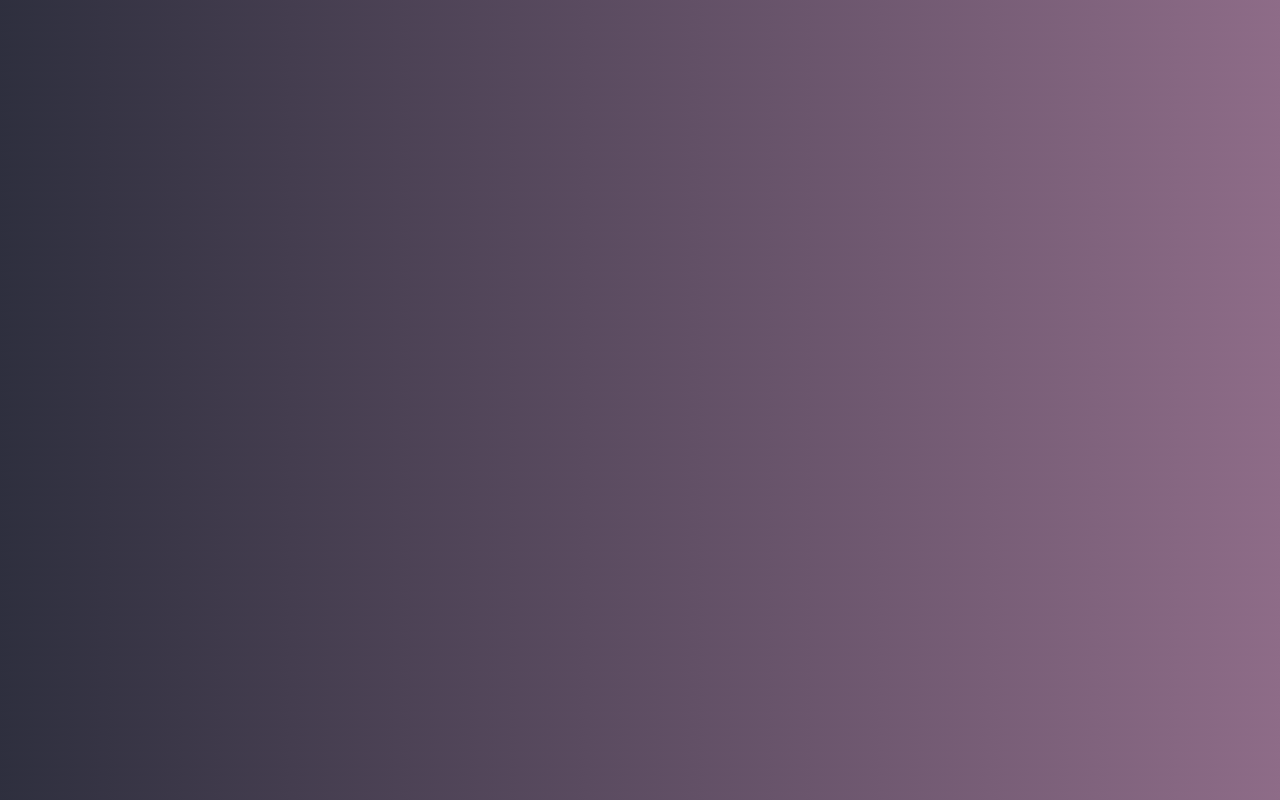
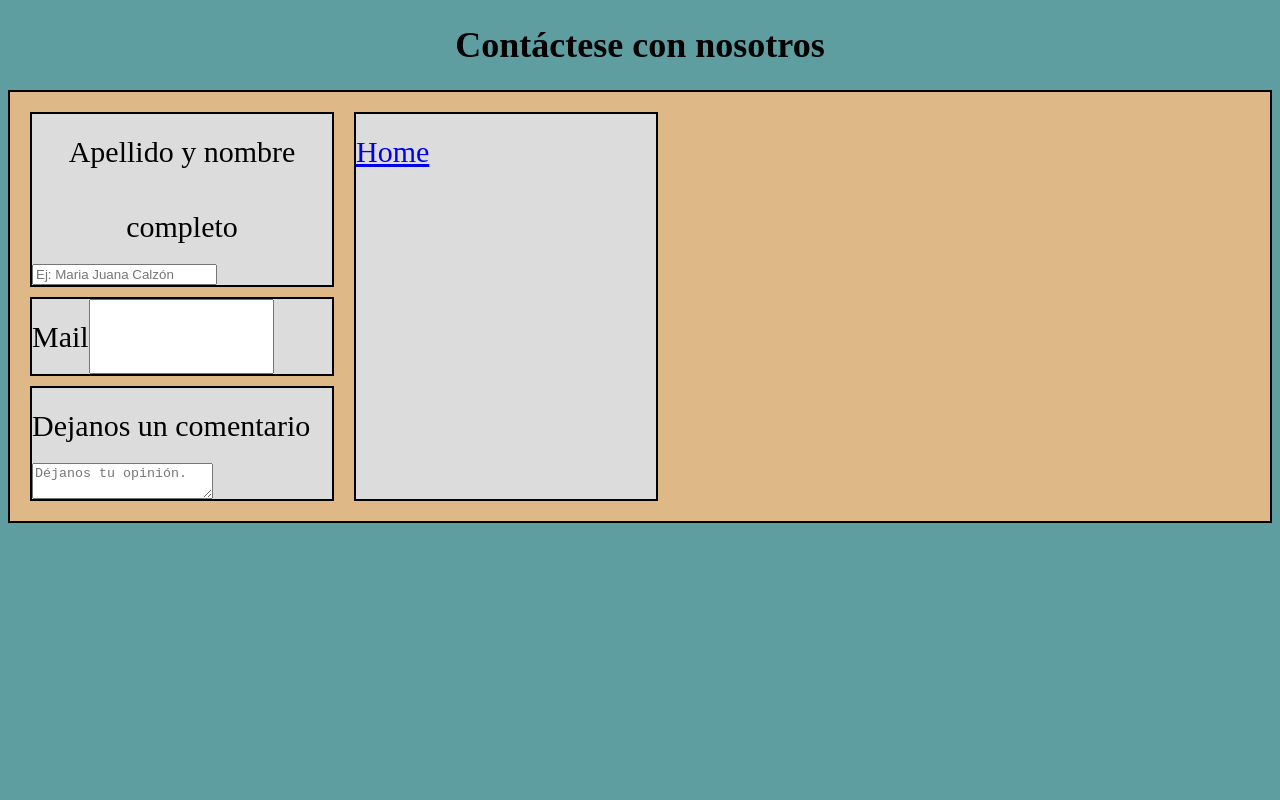
Before and after one commit to SantiagoDouton/Ejemplo, a plain HTML site: page contacto.html in a window 1280 px wide. Drawn offline with Linux system fonts and the light colour scheme.

Commit message:
Trabajo para el martes actualizado

```diff
--- a/contacto.html
+++ b/contacto.html
@@ -8,6 +8,21 @@
     <link rel="stylesheet" href="./css/style.css">
 </head>
 <body>
-
+    <div id="titulo-formulario"><h1>Contáctese con nosotros</h1></div>
+        <div class="form-container">
+    <form action="información-del-usuario" class="formulario">
+            <div>
+                <label for="nombre">Apellido y nombre completo</label><input type="text" id="nombre" name="nombre" placeholder="Ej: Maria Juana Calzón">
+            </div>
+            <div>
+                <label for="nombre">Mail</label><input type="email">
+            </div>
+            <div>
+                <label for="nombre">Dejanos un comentario</label><textarea placeholder="Déjanos tu opinión." id="comentario" name="comentario"></textarea>
+            </div>
+    </form>
+        <div class="home">
+            <a href="http://127.0.0.1:5500/index.html" target="_blank">Home</a>
+        </div>
 </body>
 </html>
--- a/css/style.css
+++ b/css/style.css
@@ -1,3 +1,4 @@
+/*Css del index*/
 #index-titulo{
     color: #c7e70f;
     text-align: center;
@@ -15,12 +16,12 @@
 }
 
 body{
-    background-image: linear-gradient(45deg, #2e2f3e, #8E6C88);
+    background-color: cadetblue
 }
 
 @media only screen and (max-width: 600px){
     body {
-        background-color: crimson;
+        background-color: rgb(20, 220, 53);
     }
 }
 
@@ -44,4 +45,33 @@ body{
     margin: auto;
 }
 
-/*Acerca de */
+/* Css de acerca de...*/
+.home{
+    text-align: center;
+    font-size: 100px;
+}
+
+/*Css de contacto*/
+#titulo-formulario{
+    text-align: center;
+    font-size: 18px;
+}
+
+.form-container{
+    display: flex;
+    background-color: burlywood;
+    padding: 10px;
+    border: 2px solid black;
+}
+
+.form-container div{
+    display: flex;
+    flex-flow: row wrap;
+    background-color: gainsboro;
+    width: 300px;
+    margin: 10px;
+    text-align: center;
+    line-height: 75px;
+    font-size: 30px;
+    border: 2px solid black;
+}
```
Also changed, not shown: acerca.html (+3 -2 lines), index.html (+2 -0 lines).
